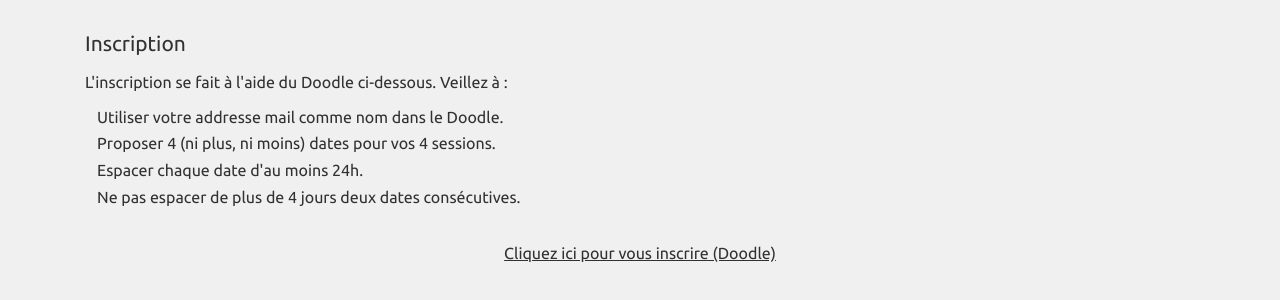
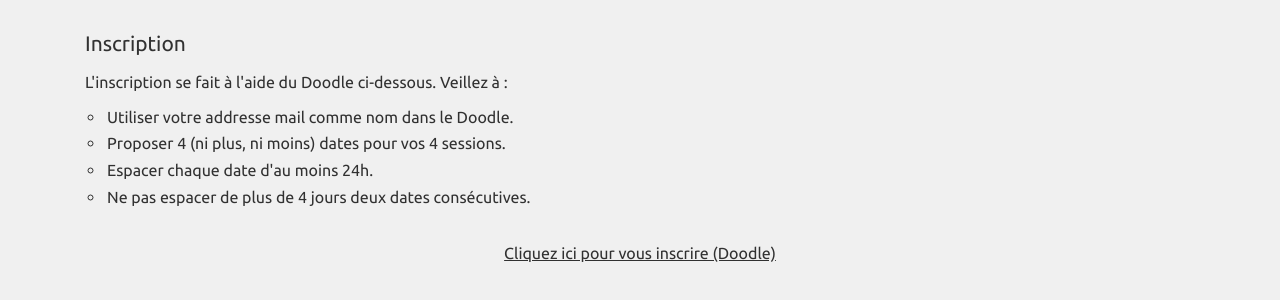
Before and after one commit to PyrApple/pyrapple.github.io, a Jekyll site: the page built from contest.html, in a window 1280 px wide. Shown: the part 185-485 px from the top of the page. Built offline with Jekyll 4.4.1, drawn with Linux system fonts in a browser that asks for light colours; nearby versions of some CDN libraries.

Commit message:
updated style of contest page

```diff
--- a/contest.html
+++ b/contest.html
@@ -18,7 +18,9 @@ layout: default
       <h3>Inscription</h3>
 
       <p> L'inscription se fait à l'aide du Doodle ci-dessous. Veillez à :
-		<ul>
+      </p>
+
+      <ul style="list-style-type: circle; padding-left: 20px;">
       <li>
         Utiliser votre addresse mail comme nom dans le Doodle.
       </li>
@@ -32,7 +34,7 @@ layout: default
         Ne pas espacer de plus de 4 jours deux dates consécutives.
       </li>
       </ul>
-      </p>
+
 
       <p class="text-center"><a href="https://doodle.com/poll/wc8pkxvfu6mvzer4">Cliquez ici pour vous inscrire (Doodle)</a></p>
 
```
Lines whose indentation alone changed are shown as unchanged.
